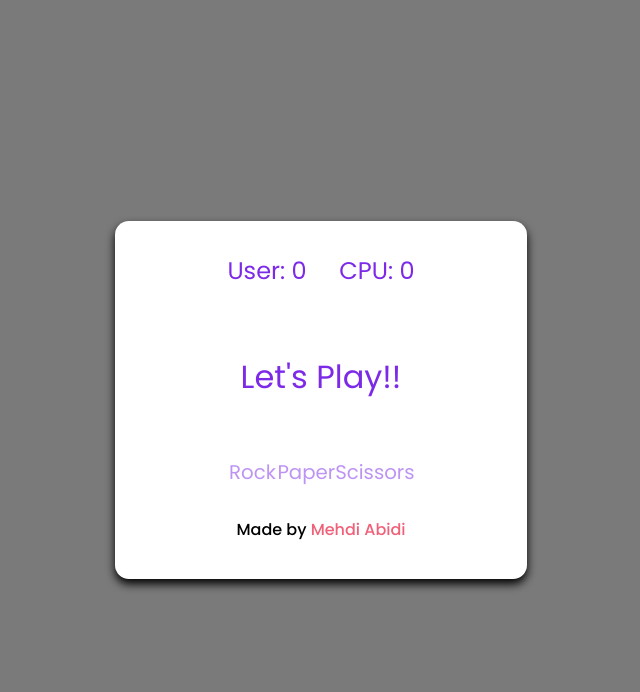
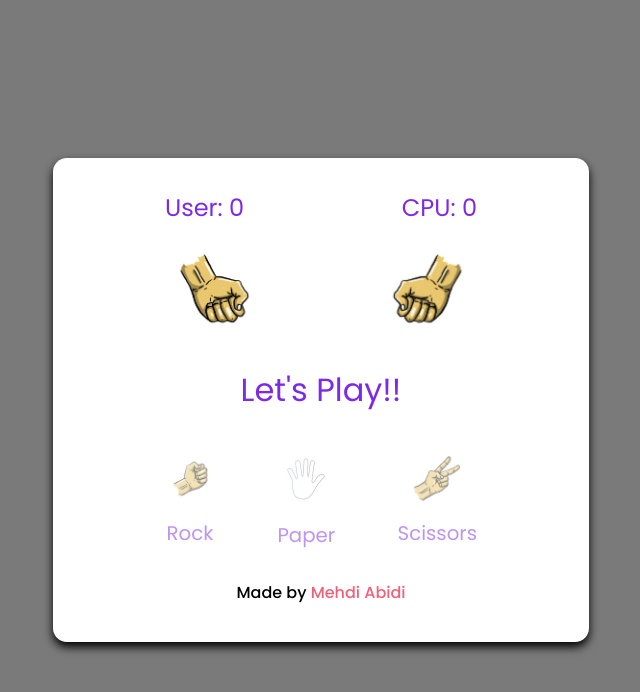
Before and after one commit to Mehdi-Abidi/RPS_Game, a plain HTML site: page index.html in a window 1280 px wide. Shown: the whole page, without its empty margins (319-959 px from the left). Drawn offline with Linux system fonts and the light colour scheme; the site is published under a folder, as on GitHub Pages, so addresses that start at the root find nothing.

Commit message:
Update index.html

```diff
--- a/index.html
+++ b/index.html
@@ -16,25 +16,25 @@
     <div class="result_field">
       <div class="result_images">
         <span class="user_result">
-          <img src="/rock.png" alt="" />
+          <img src="rock.png" alt="" />
         </span>
         <span class="cpu_result">
-          <img src="/rock.png" alt="" />
+          <img src="rock.png" alt="" />
         </span>
       </div>
       <div class="result">Let's Play!!</div>
     </div>
     <div class="option_images">
       <span class="option_image">
-        <img src="/rock.png" alt="" />
+        <img src="rock.png" alt="" />
         <p>Rock</p>
       </span>
       <span class="option_image">
-        <img src="/paper.jpg" alt="" />
+        <img src="paper.jpg" alt="" />
         <p>Paper</p>
       </span>
       <span class="option_image">
-        <img src="/scissors.png" alt="" />
+        <img src="scissors.png" alt="" />
         <p>Scissors</p>
       </span>
     </div>
```
